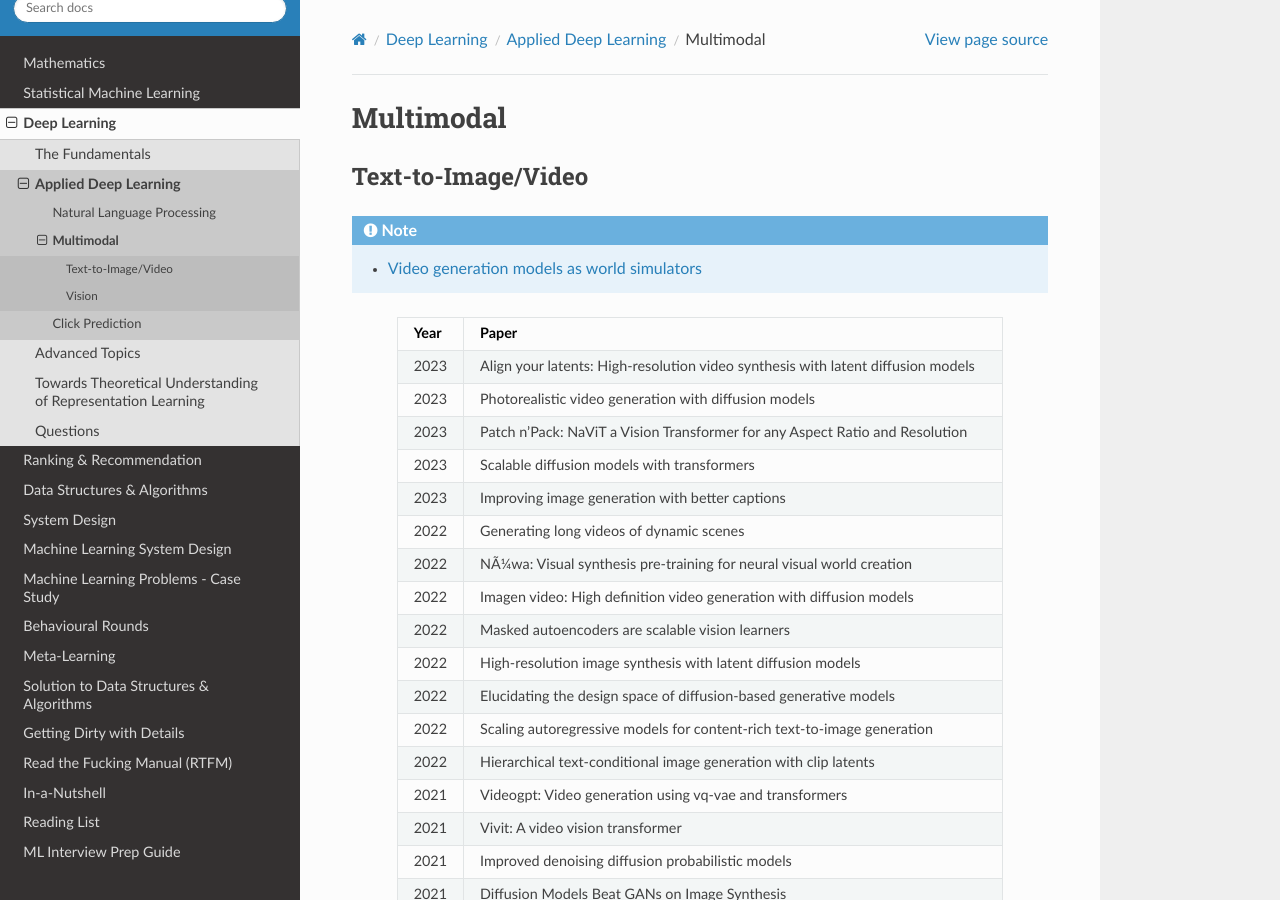
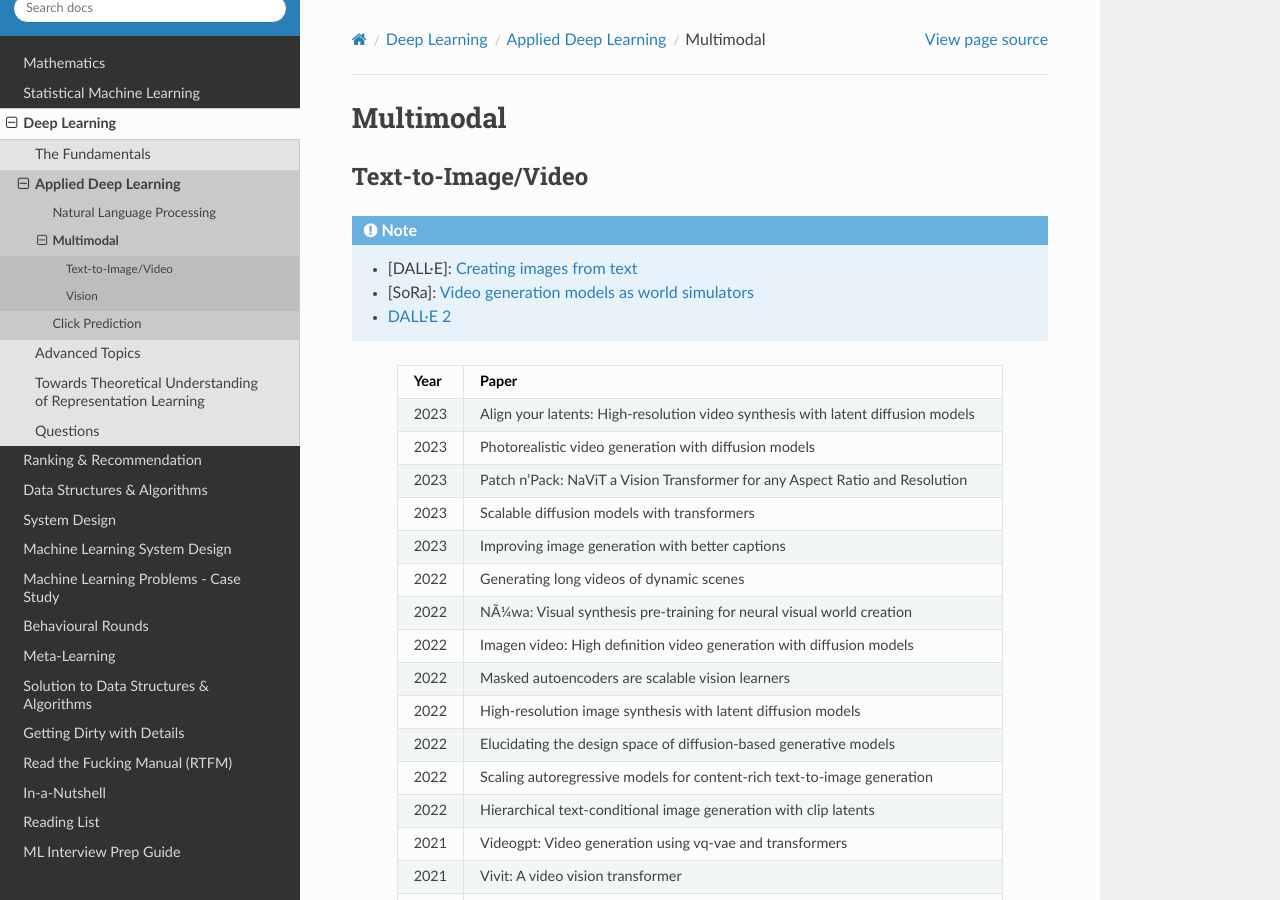
Before and after one commit to uselesstechjunks/leetcode, a Sphinx documentation site: the page built from docs/source/dl/application/image.rst, in a window 1280 px wide and 900 px high. Built offline with Sphinx 7.4.7 and the Read the Docs theme 2.0.0, drawn with Linux system fonts in a browser that asks for light colours.

Commit message:
Update image.rst (#261)

```diff
--- a/docs/source/dl/application/image.rst
+++ b/docs/source/dl/application/image.rst
@@ -6,7 +6,9 @@ Multimodal
 Text-to-Image/Video
 ******************************************************************************************
 .. note::
-	* `Video generation models as world simulators <https://openai.com/index/video-generation-models-as-world-simulators/>`_
+	* [DALL·E]: `Creating images from text <https://openai.com/index/dall-e/>`_
+	* [SoRa]: `Video generation models as world simulators <https://openai.com/index/video-generation-models-as-world-simulators/>`_
+	* `DALL·E 2 <https://openai.com/index/dall-e-2/>`_
 
 .. csv-table::
 	:header: "Year","Paper"
```
